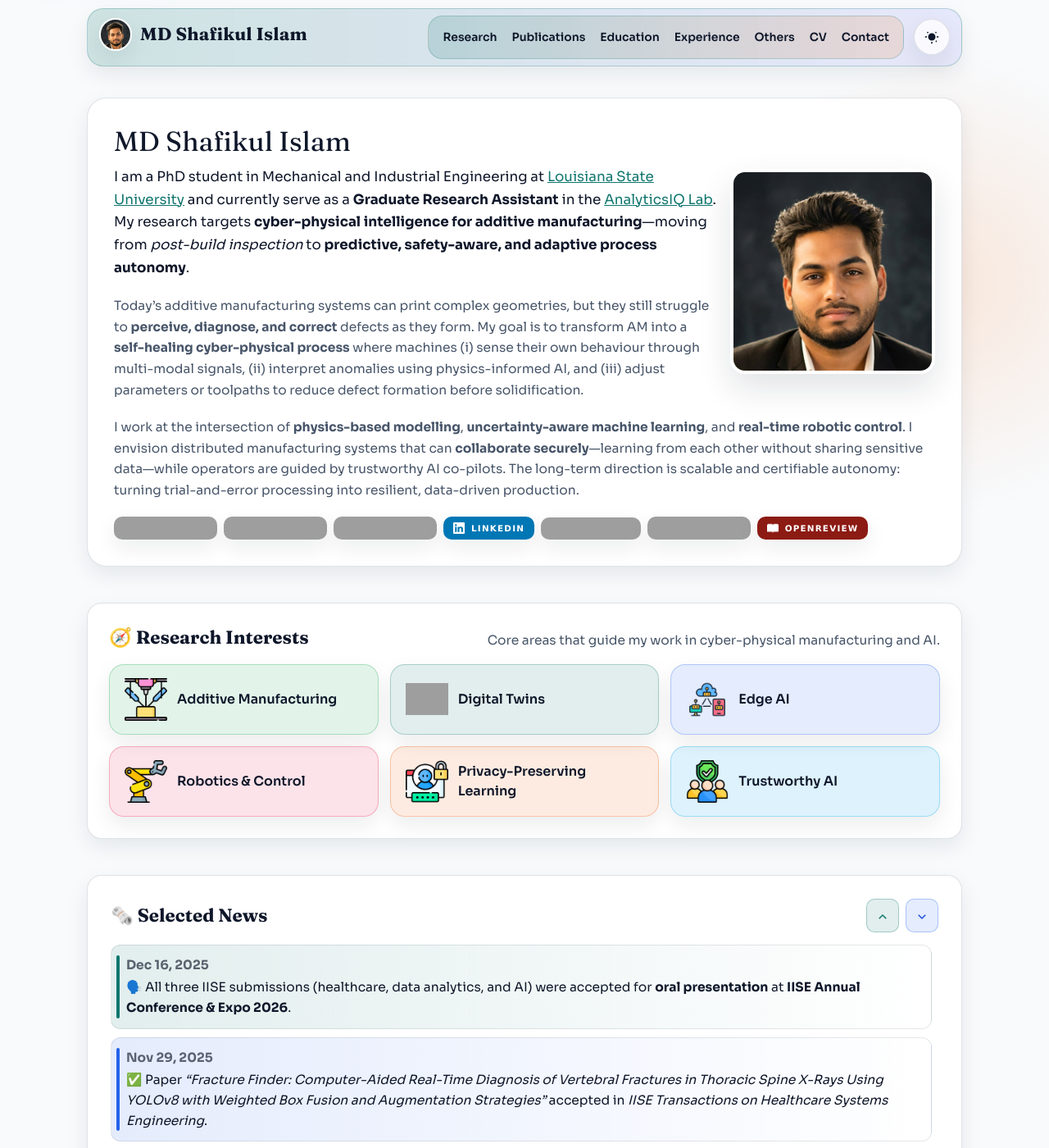
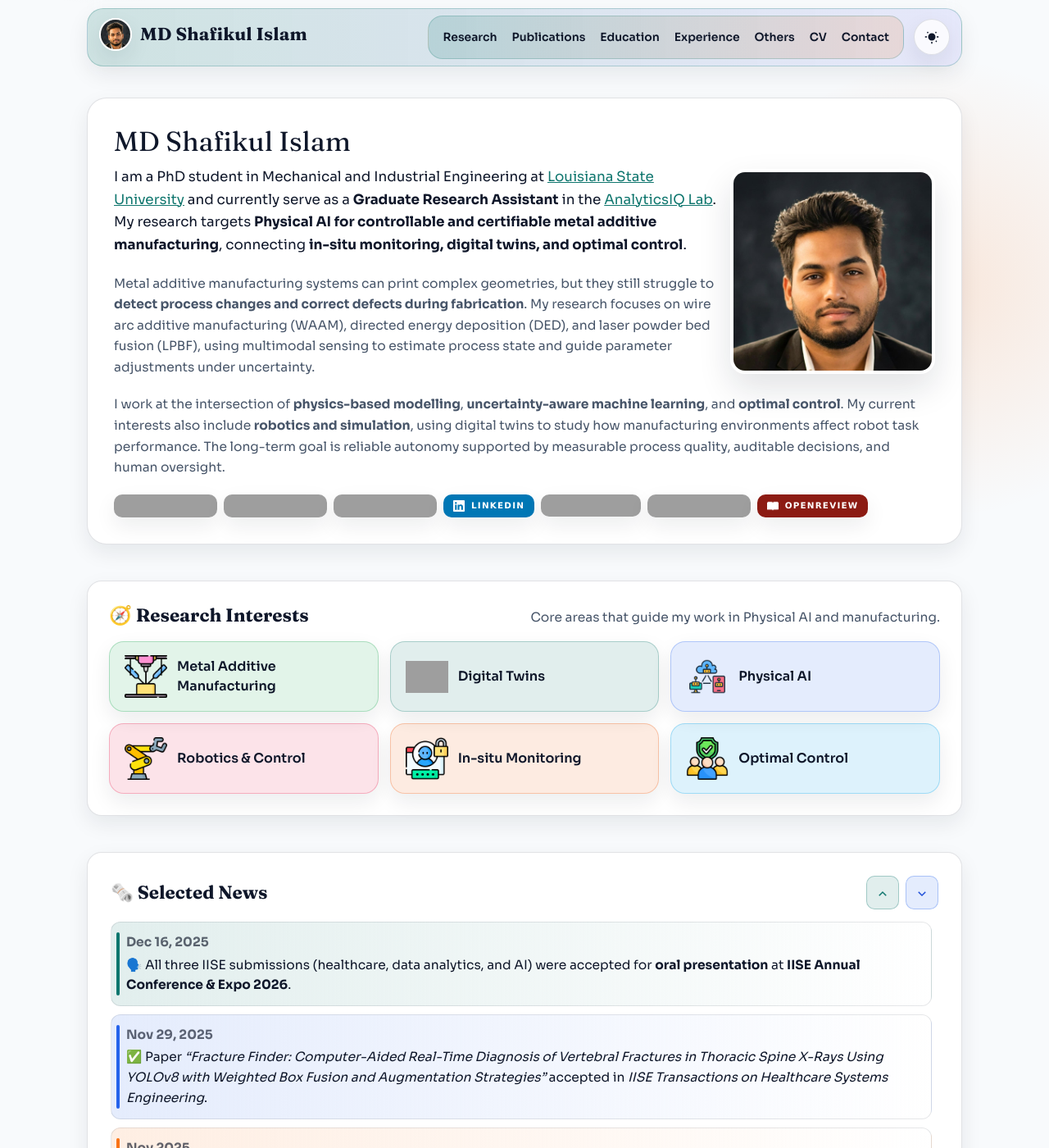
Before and after one commit to shafikul-islam/shafikul-islam.github.io, a Jekyll site: the page built from index.md, in a window 1280 px wide and 1400 px high, cut to the strip 0-1400 px from the top of the window. Shown: the whole strip at 82% size. Built offline with Jekyll 4.4.1, drawn with Linux system fonts in a browser that asks for light colours; some of the changed text lies outside the part shown; grey boxes are pictures that could not be loaded.

Commit message:
Align homepage with Physical AI and metal AM research

```diff
--- a/index.md
+++ b/index.md
@@ -14,24 +14,23 @@ toc: true
 
     <p class="hero-lead">
       I am a PhD student in Mechanical and Industrial Engineering at <a href="https://www.lsu.edu/" target="_blank" rel="noopener">Louisiana State University</a> and currently serve as a <strong>Graduate Research Assistant</strong> in the <a href="https://www.lsu.edu/eng/mie/people/faculty/bappy.php" target="_blank" rel="noopener">AnalyticsIQ Lab</a>. My research targets
-      <strong>cyber-physical intelligence for additive manufacturing</strong>—moving from <em>post-build inspection</em>
-      to <strong>predictive, safety-aware, and adaptive process autonomy</strong>.
+      <strong>Physical AI for controllable and certifiable metal additive manufacturing</strong>, connecting
+      <strong>in-situ monitoring, digital twins, and optimal control</strong>.
     </p>
 
     <p class="hero-body">
-      Today’s additive manufacturing systems can print complex geometries, but they still struggle to
-      <strong>perceive, diagnose, and correct</strong> defects as they form. My goal is to transform AM into a
-      <strong>self-healing cyber-physical process</strong> where machines (i) sense their own behaviour through
-      multi-modal signals, (ii) interpret anomalies using physics-informed AI, and (iii) adjust parameters or
-      toolpaths to reduce defect formation before solidification.
+      Metal additive manufacturing systems can print complex geometries, but they still struggle to
+      <strong>detect process changes and correct defects during fabrication</strong>. My research focuses on
+      wire arc additive manufacturing (WAAM), directed energy deposition (DED), and laser powder bed fusion (LPBF),
+      using multimodal sensing to estimate process state and guide parameter adjustments under uncertainty.
     </p>
 
     <p class="hero-body">
       I work at the intersection of <strong>physics-based modelling</strong>, <strong>uncertainty-aware machine learning</strong>,
-      and <strong>real-time robotic control</strong>. I envision distributed manufacturing systems that can
-      <strong>collaborate securely</strong>—learning from each other without sharing sensitive data—while operators
-      are guided by trustworthy AI co-pilots. The long-term direction is scalable and certifiable autonomy: turning
-      trial-and-error processing into resilient, data-driven production.
+      and <strong>optimal control</strong>. My current interests also include <strong>robotics and simulation</strong>,
+      using digital twins to study how manufacturing environments affect robot task performance.
+      The long-term goal is reliable autonomy supported by measurable process quality, auditable decisions,
+      and human oversight.
     </p>
 
     <div class="link-badges" aria-label="Links and profiles">
@@ -72,13 +71,13 @@ toc: true
 <section class="section-interests">
   <div class="section-head">
     <h3 class="section-title">🧭 Research Interests</h3>
-    <p class="section-subtitle">Core areas that guide my work in cyber-physical manufacturing and AI.</p>
+    <p class="section-subtitle">Core areas that guide my work in Physical AI and manufacturing.</p>
   </div>
 
   <div class="interest-grid">
     <div class="interest-card interest-am">
       <img class="interest-icon" src="{{ '/assets/icons/Icon/additive manufacturing.png' | uri_escape | relative_url }}" alt="Additive manufacturing icon">
-      <span>Additive Manufacturing</span>
+      <span>Metal Additive Manufacturing</span>
     </div>
     <div class="interest-card interest-dt">
       <img class="interest-icon" src="{{ '/assets/icons/Icon/digital-twin.png' | relative_url }}" alt="Digital twin icon">
@@ -86,7 +85,7 @@ toc: true
     </div>
     <div class="interest-card interest-edge">
       <img class="interest-icon" src="{{ '/assets/icons/Icon/edge-computing.png' | relative_url }}" alt="Edge computing icon">
-      <span>Edge AI</span>
+      <span>Physical AI</span>
     </div>
     <div class="interest-card interest-robot">
       <img class="interest-icon" src="{{ '/assets/icons/Icon/robotics_control.png' | relative_url }}" alt="Robotics control icon">
@@ -94,11 +93,11 @@ toc: true
     </div>
     <div class="interest-card interest-priv">
       <img class="interest-icon" src="{{ '/assets/icons/Icon/privacy.png' | relative_url }}" alt="Privacy icon">
-      <span>Privacy-Preserving Learning</span>
+      <span>In-situ Monitoring</span>
     </div>
     <div class="interest-card interest-trust">
       <img class="interest-icon" src="{{ '/assets/icons/Icon/trustworthy.png' | relative_url }}" alt="Trustworthy AI icon">
-      <span>Trustworthy AI</span>
+      <span>Optimal Control</span>
     </div>
   </div>
 </section>
@@ -254,7 +253,10 @@ toc: true
 <div class="section-research">
   <div class="section-head">
     <h3 class="section-title">🔬 Featured Research</h3>
-    <p class="section-subtitle">A few representative projects. Full list is on the <a href="{{ '/publications/' | relative_url }}">Publications</a> page.</p>
+    <p class="section-subtitle">My current focus is in-situ monitoring and control of metal AM, alongside robotics and digital twins.
+      See <a href="{{ '/research/' | relative_url }}">Research</a> for ongoing projects.
+      The selected prior work below provides background in sensing and machine learning;
+      the full publication list is on the <a href="{{ '/publications/' | relative_url }}">Publications</a> page.</p>
   </div>
 
   <div class="research-stack">
```
